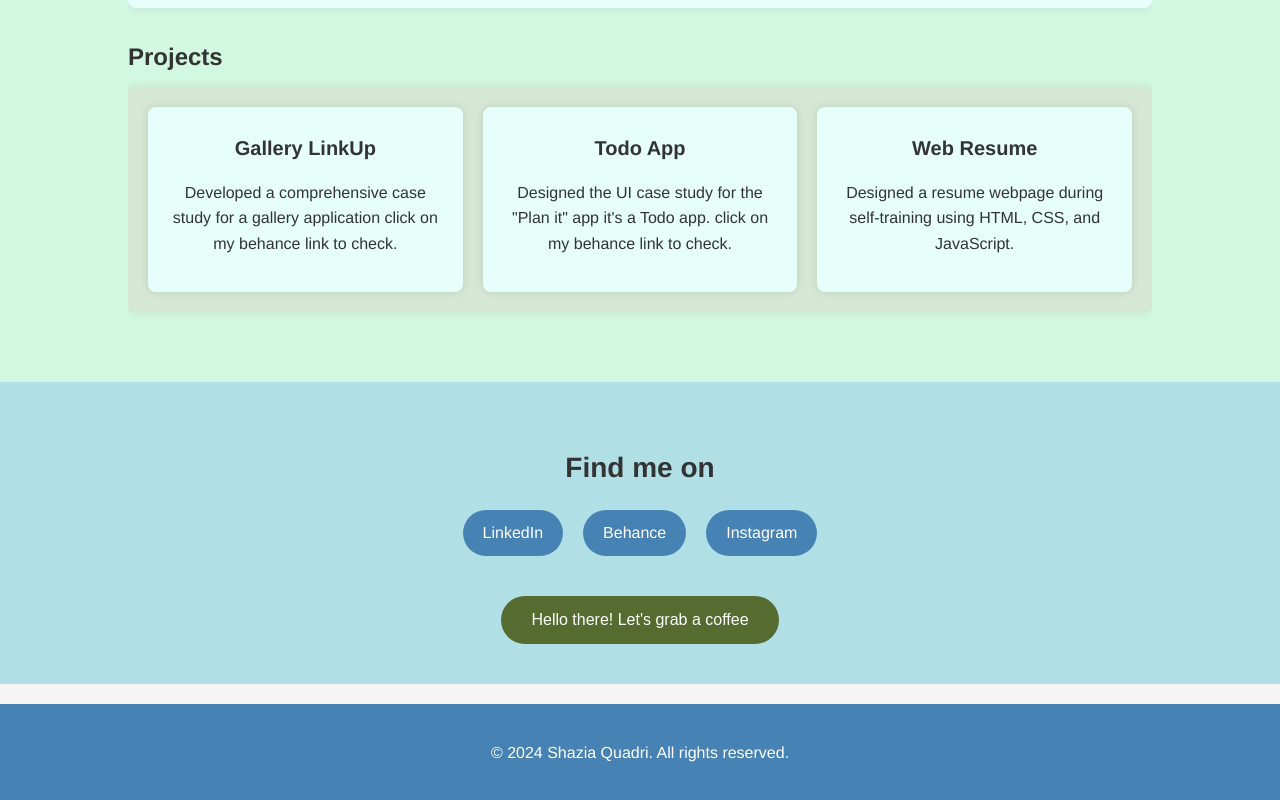
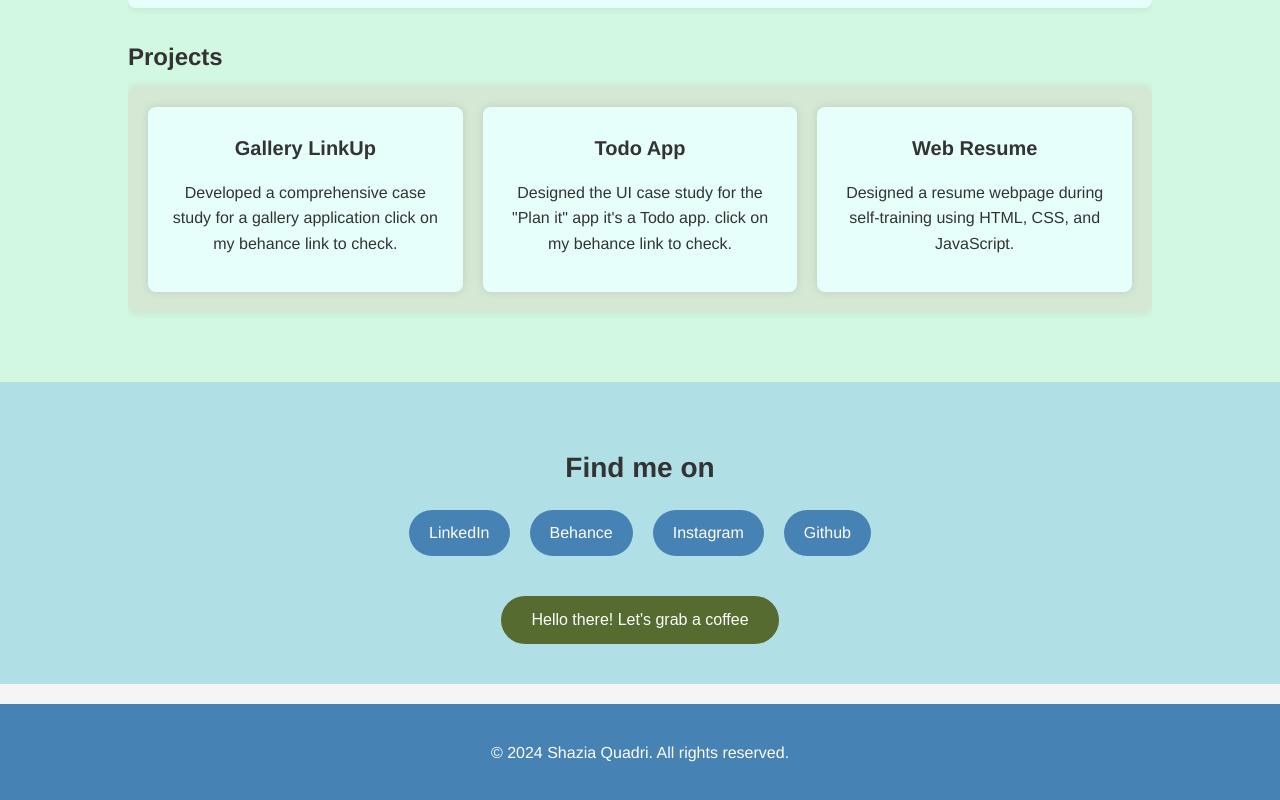
Before and after one commit to ShaziahQ/shaziahq.github.io, a plain HTML site: page index.html in a window 1280 px wide. Shown: the part 1457-2257 px from the top of the page. Drawn offline with Linux system fonts and the light colour scheme; a script that the page names is missing.

Commit message:
github link added

```diff
--- a/index.html
+++ b/index.html
@@ -95,6 +95,7 @@
                 <a href="https://www.linkedin.com/in/shaziahquadri" target="_blank">LinkedIn</a>
                 <a href="https://www.behance.net/shaziaquadri" target="_blank">Behance</a>
                 <a href="https://www.instagram.com/shaziah_art" target="_blank">Instagram</a>
+                <a href="https://github.com/ShaziahQ" target="_blank">Github</a>
             </div>
             <div class="coffee-button-container">
                 <button class="coffee-button">Hello there! Let's grab a coffee</button>
```
